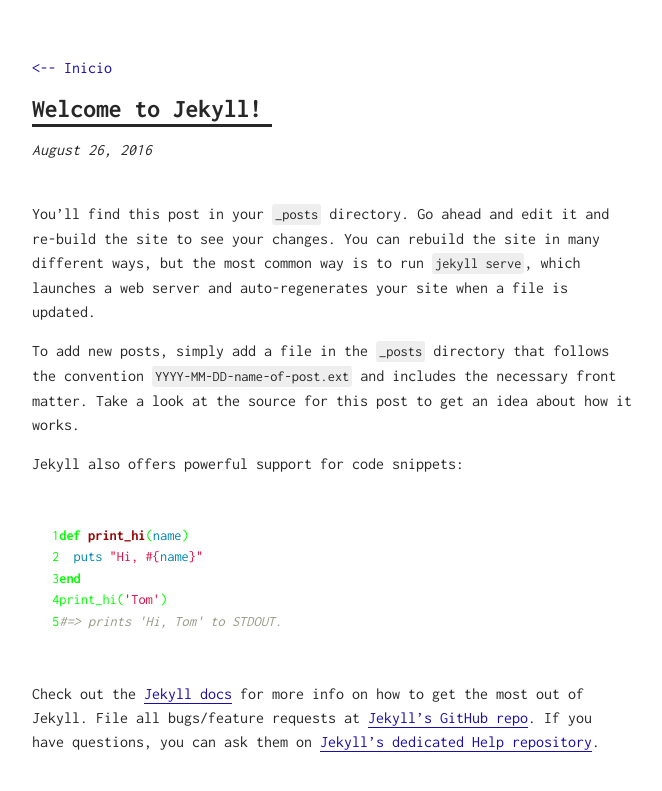
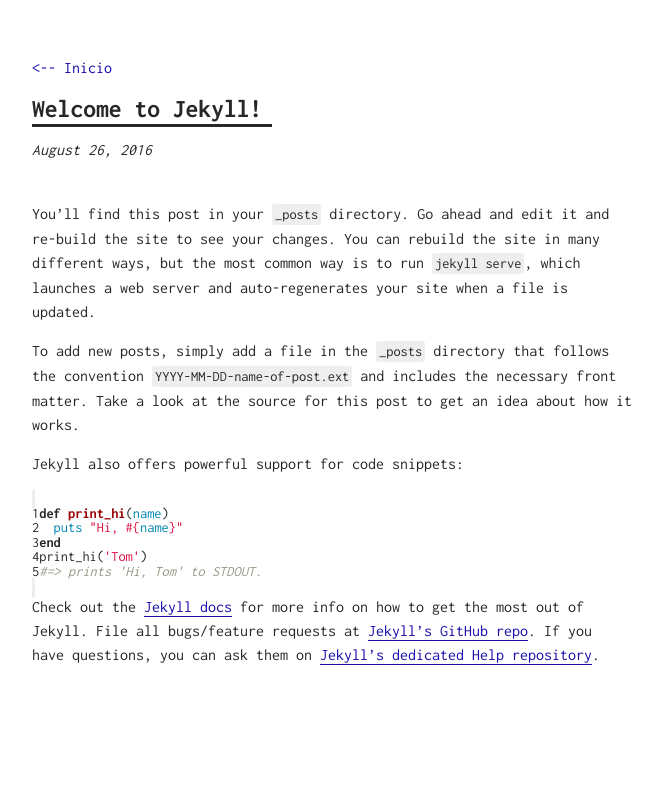
Before and after one commit to AlbCM/albcm.github.io, a Jekyll site: the page built from _posts/2016-08-26-welcome-to-jekyll.markdown, in a window 1280 px wide. Shown: the top 791 px of the page, without its empty margins (308-970 px from the left). Built offline with Jekyll 4.4.1, drawn with Linux system fonts in a browser that asks for light colours.

Commit message:
Testing again

```diff
--- a/assets/css/main.scss
+++ b/assets/css/main.scss
@@ -258,19 +258,7 @@
         .highlight .vi { color: #008080 } /* Name.Variable.Instance */
         .highlight .il { color: #009999 } /* Literal.Number.Integer.Long */
 
-        .highlight {
-			margin: 10px;
-			margin-bottom: 15px;
-			padding: 10px;
-			line-height: 1.5;
-			border-radius: 3px;
-			background: #ffffff;
-			code {
-				color: $color-code;
-				background: none;
 
-			}
-		}
 
 
 		.codebreak {
```
